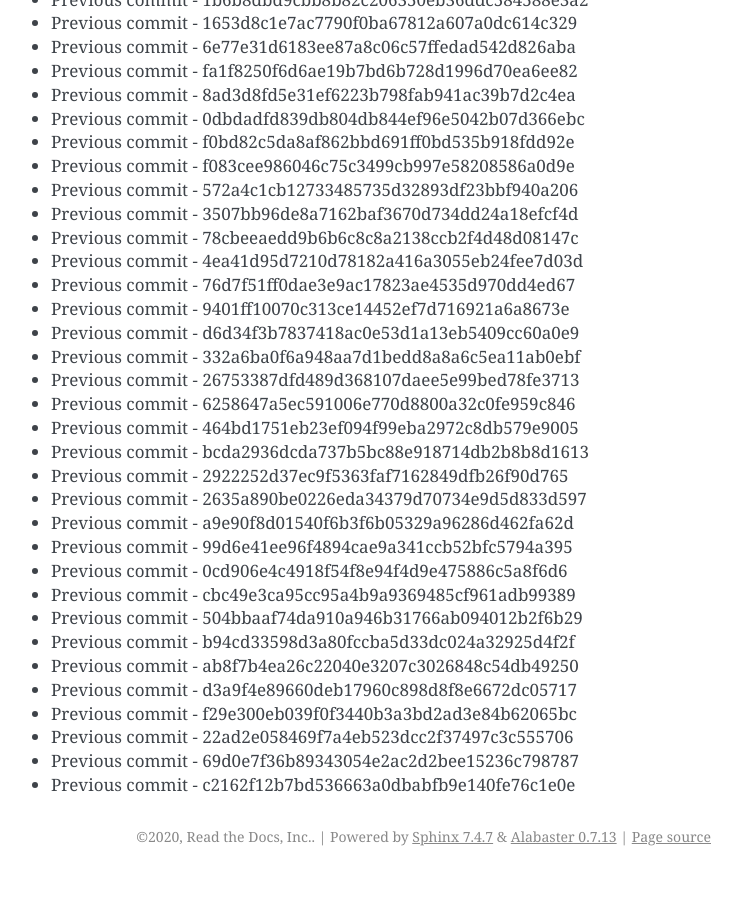
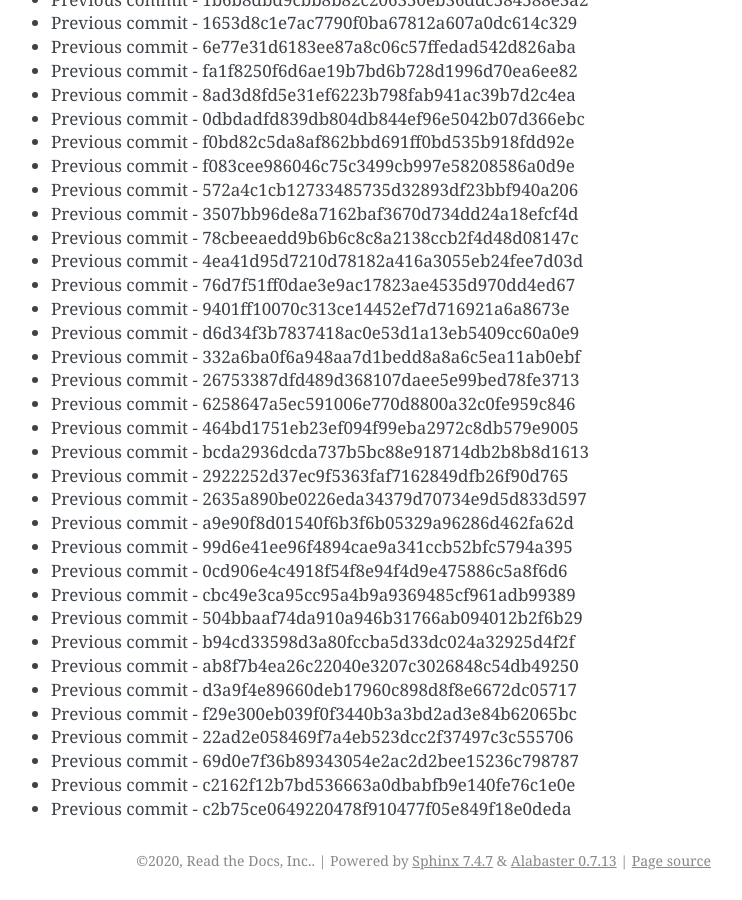
Before and after one commit to readthedocs/rtd-git-stresstest, a Sphinx documentation site: the page built from docs/updates.rst, in a window 1280 px wide and 900 px high, scrolled down 55817 px. Shown: the whole window, without its empty margins (399-1141 px from the left). Built offline with Sphinx 7.4.7, drawn with Linux system fonts in a browser that asks for light colours; before the commit the page ends 56693 px from its top, so only the background shows below that.

Commit message:
Generating commit from previous: c2b75ce0649220478f910477f05e849f18e0deda

```diff
--- a/docs/updates.rst
+++ b/docs/updates.rst
@@ -2377,3 +2377,4 @@ It can be tested for any performance characteristics.
 * Previous commit - 22ad2e058469f7a4eb523dcc2f37497c3c555706
 * Previous commit - 69d0e7f36b89343054e2ac2d2bee15236c798787
 * Previous commit - c2162f12b7bd536663a0dbabfb9e140fe76c1e0e
+* Previous commit - c2b75ce0649220478f910477f05e849f18e0deda
```
